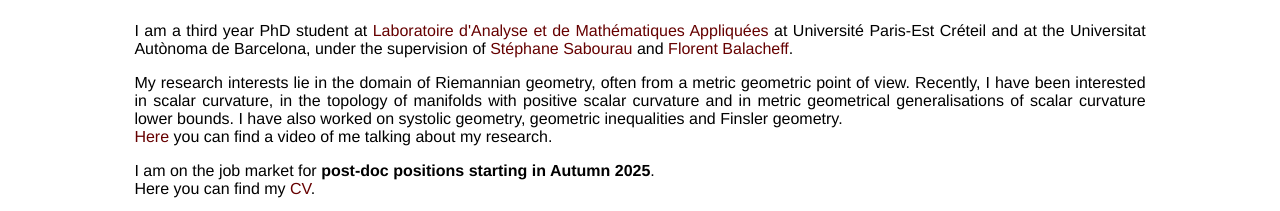
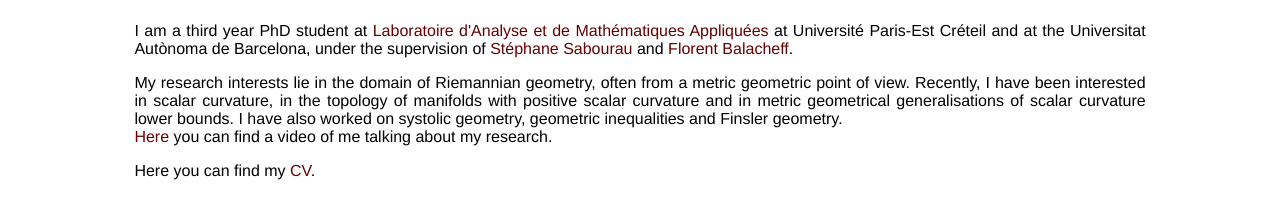
Before and after one commit to teogmms/teogmms.github.io, a plain HTML site: page index.html in a window 1280 px wide. Shown: the part 251-462 px from the top of the page. Drawn offline with Linux system fonts and the light colour scheme.

Commit message:
Add files via upload

```diff
--- a/index.html
+++ b/index.html
@@ -813,8 +813,7 @@
 	<p>My research interests lie in the domain of Riemannian geometry, often from a metric geometric point of view. Recently, I have been interested in scalar curvature, in the topology of manifolds with positive scalar curvature and in metric geometrical generalisations of scalar curvature lower bounds. I have also worked on systolic geometry, geometric inequalities and Finsler geometry.<br>
 		<a href="https://www.youtube.com/watch?v=bReYQJXrBtw">Here</a> you can find a video of me talking about my research.
 	</p>
-	<p>I am on the job market for <b>post-doc positions starting in Autumn 2025</b>.<br>
-		Here you can find my <a href="CV/CV.pdf">CV</a>.
+	<p>Here you can find my <a href="CV/CV.pdf">CV</a>.
 	</p>
 	<br>
 	<table style="width: 100%">
```
